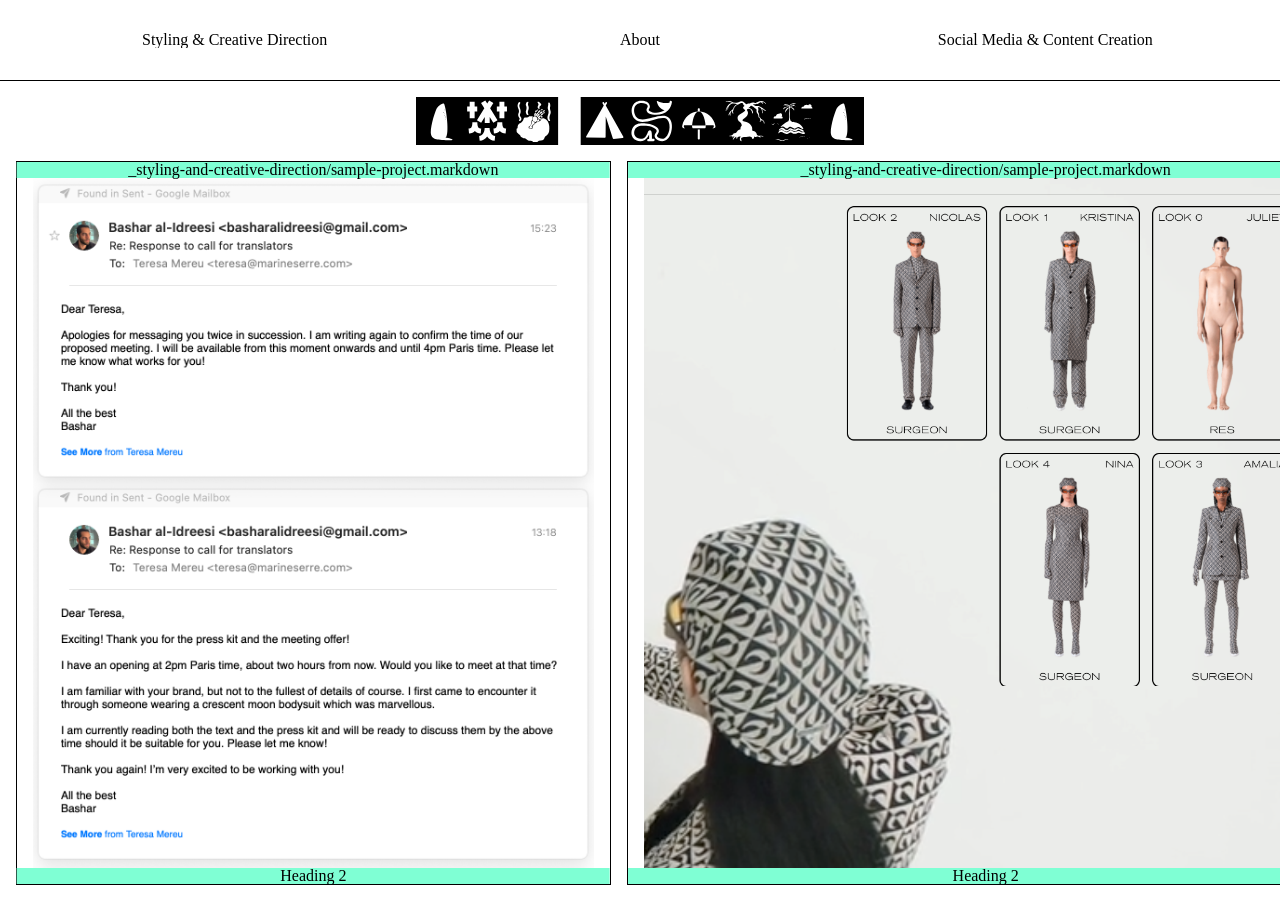
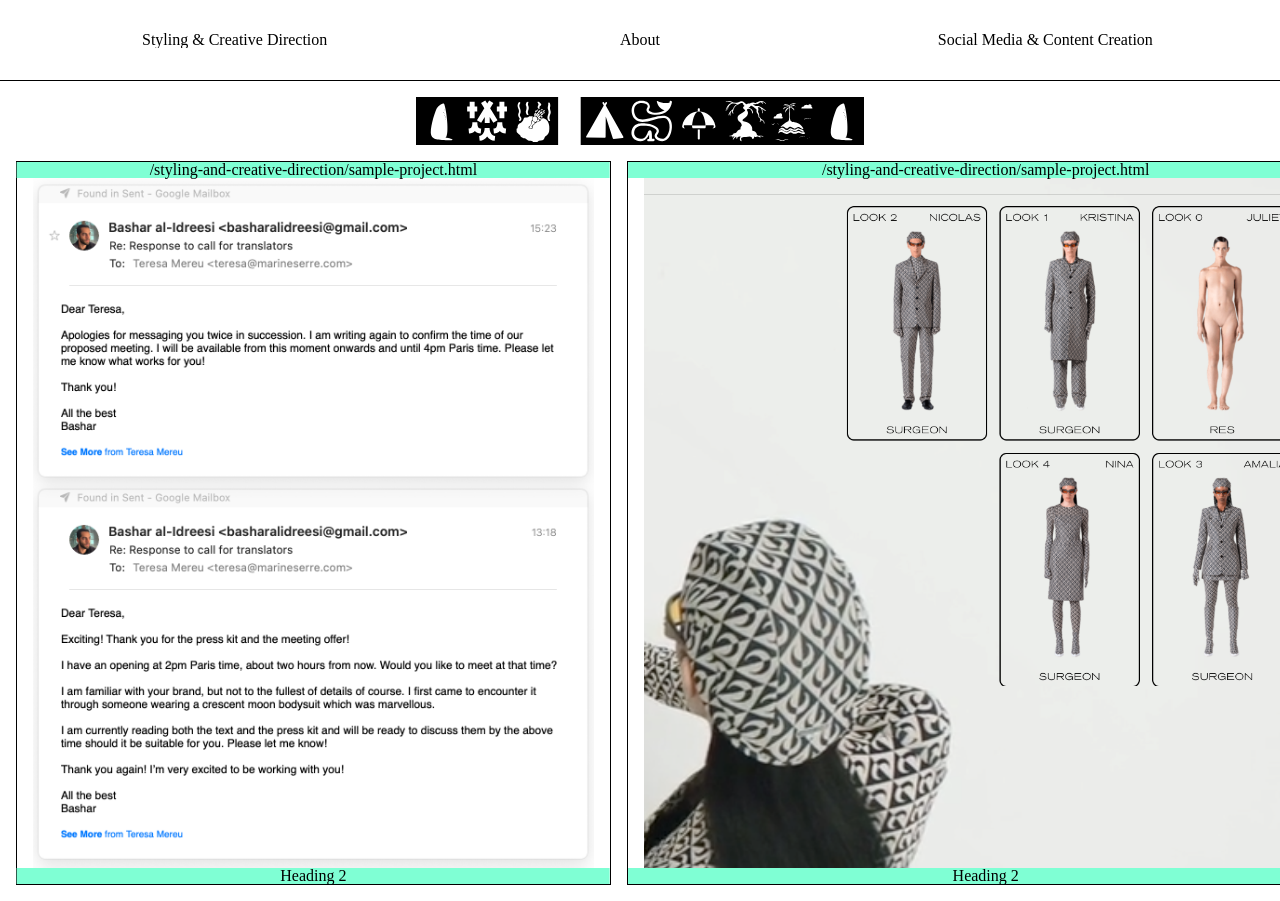
Before and after one commit to basharalidreesi/lab, a Jekyll site: the page built from _styling-and-creative-direction/sample-project.markdown, in a window 1280 px wide. Built offline with Jekyll 4.4.1, drawn with Linux system fonts in a browser that asks for light colours.

Commit message:
Update project.html

```diff
--- a/_layouts/project.html
+++ b/_layouts/project.html
@@ -9,8 +9,8 @@
 		{% assign title = page.title | downcase | replace: " ", "_" %}
 		{% if path contains title %}
 			<figure class="look_cascade_wrapper-look_cascade_graphic_card">
-				<figcaption class="look_cascade_graphic_card-look_cascade_graphic_card_caption">{{ page.path | append: {{ myimage.basename }}</figcaption>
-				<a href="{{ page.path | append: {{ myimage.basename }}">
+				<figcaption class="look_cascade_graphic_card-look_cascade_graphic_card_caption">{{ page.url | append: {{ myimage.basename }}</figcaption>
+				<a href="{{ page.url | append: {{ myimage.basename }}">
 					<img class="look_cascade_graphic_card-look_cascade_graphic_card_graphic" src="{{ myimage.path }}">
 				</a>
 				<figcaption class="look_cascade_graphic_card-look_cascade_graphic_card_caption">Heading 2</figcaption>
```
